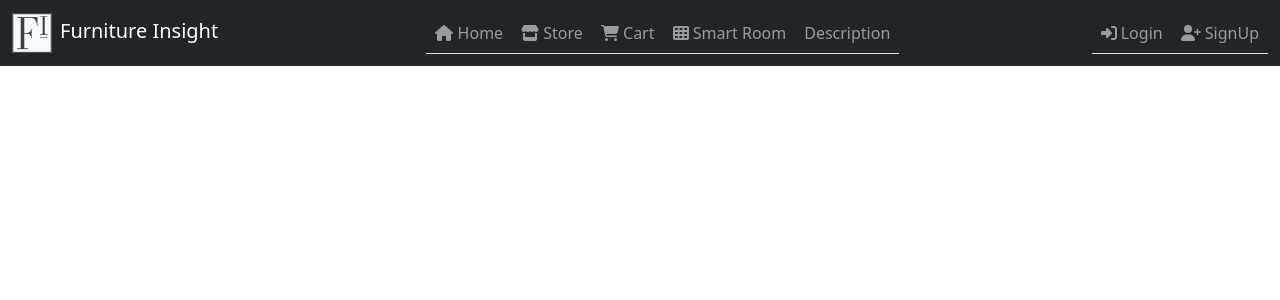
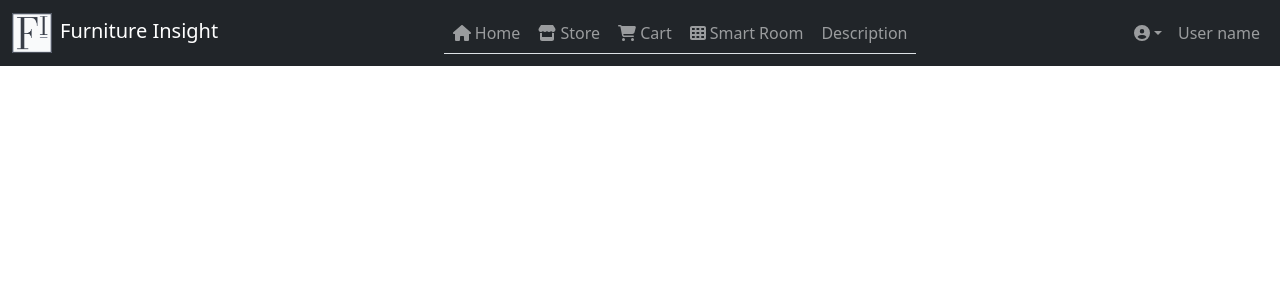
Before and after one commit to Furniture-Insight/furniture-insight-frontend, a React (Create React App) app in the folder furniture-insight-frontend/: page / in a window 1280 px wide. Shown: the top 300 px of the page. Built offline with nearby package versions, Linux system fonts and the light colour scheme.

Commit message:
Added dropdown menu on profile icon

```diff
--- a/furniture-insight-frontend/src/App.js
+++ b/furniture-insight-frontend/src/App.js
@@ -13,7 +13,7 @@ import Checkout from "./components/pages/Checkout";
 import Navbar from './components/Navbar';
 
 function App() {
-    const [userLogged, setUserLogged] = useState();
+    const [userLogged, setUserLogged] = useState(true);
 
 
     const isUserLogged = (userLoggedStatus) => {
--- a/furniture-insight-frontend/src/components/Navbar.js
+++ b/furniture-insight-frontend/src/components/Navbar.js
@@ -19,7 +19,7 @@ function Navbar({isUserLogged}) {
                     <div className="collapse navbar-collapse navbarToggler" >
                         <ul className="navbar-nav ms-auto mb-2 mb-lg-0 nav nav-tabs">
                             <li className="nav-item">
-                                <Link className="nav-link"   to="/Home"><FontAwesomeIcon icon={faHouse} /> Home</Link>
+                                <Link className="nav-link" to="/ome"><FontAwesomeIcon icon={faHouse} /> Home</Link>
                             </li>
                             <li className="nav-item">
                                 <Link className="nav-link" aria-current="page" to="/store"><FontAwesomeIcon icon={faStore} /> Store</Link>
@@ -35,17 +35,31 @@ function Navbar({isUserLogged}) {
                             </li>
                         </ul>
                     </div>
+                    {isUserLogged?
+                    <div className="collapse navbar-collapse navbarToggler">
+                        <ul className="navbar-nav ms-auto mb-2 mb-lg-0">
+                            <li className="nav-item dropdown">
+                                <Link className="nav-link dropdown-toggle" id="userDropdownMenuLink" role="button" data-bs-toggle="dropdown" aria-expanded="false" to="/login"><FontAwesomeIcon icon={faUserCircle} /></Link>
+                                <ul className="dropdown-menu dropdown-menu-end" aria-labelledby="userDropdownMenuLink">
+                                <li><Link className="dropdown-item" to="/home">Profile</Link></li>
+                                <li><Link className="dropdown-item" to="/home">Logout</Link></li>
+                                </ul>
+                            </li>
+                            <li className="nav-item"></li>
+                            <Link className="nav-link" to="/login">User name</Link>
+                        </ul>
+                    </div>:
                     <div className="collapse navbar-collapse navbarToggler">
                         <ul className="navbar-nav ms-auto mb-2 mb-lg-0 nav nav-tabs">
                             <li className="nav-item">
-                            {isUserLogged? <Link className="nav-link" to="/login"><FontAwesomeIcon icon={faUserCircle} /></Link>:<Link className="nav-link" to="/login"><FontAwesomeIcon icon={faRightToBracket} /> Login</Link>}
-
+                                <Link className="nav-link" to="/login"><FontAwesomeIcon icon={faRightToBracket} /> Login</Link>
                             </li>
                             <li className="nav-item">
-                                <Link className="nav-link" to="/signup"><FontAwesomeIcon icon={faUserPlus} /> SignUp</Link>
+                                <Link className="nav-link" to="/signup"><FontAwesomeIcon icon={faUserPlus}/> Signup</Link>
                             </li>
                         </ul>
                     </div>
+                    }
                 </div>
             </nav>
             <Outlet />
```
